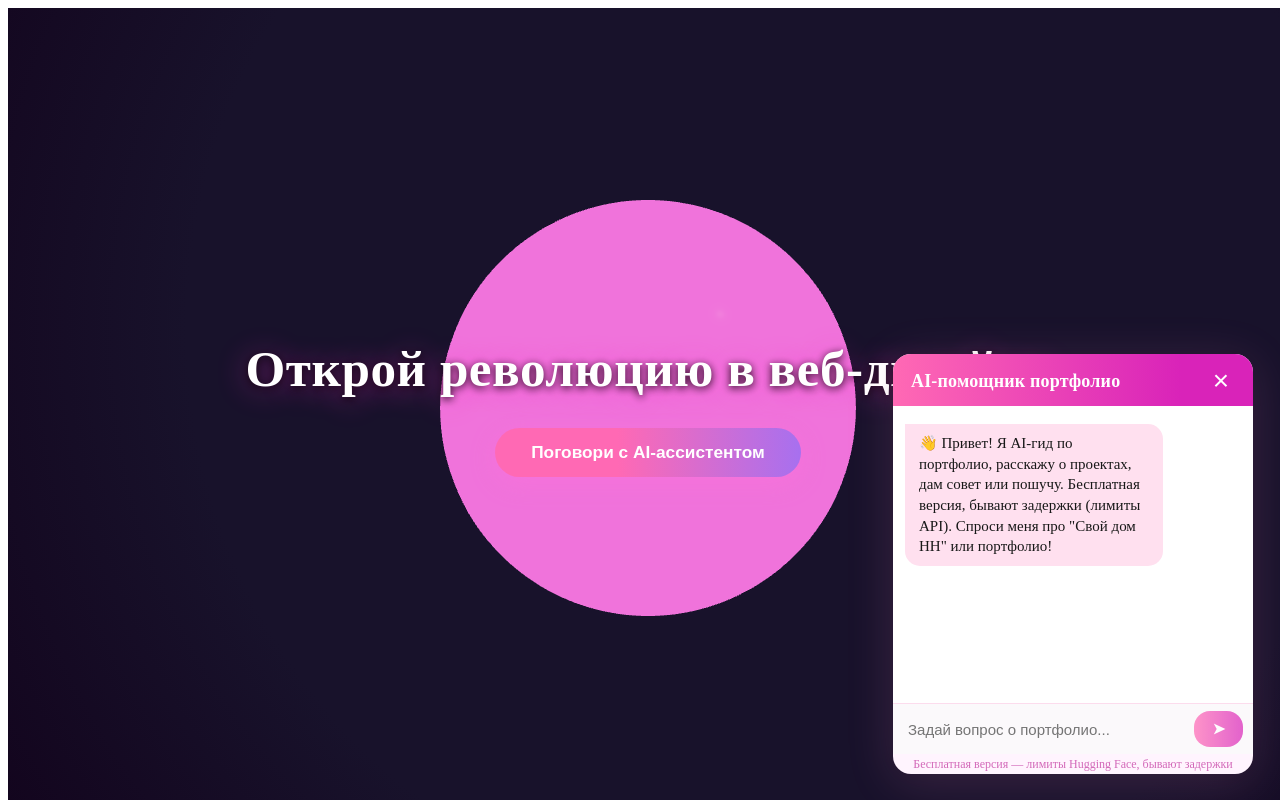
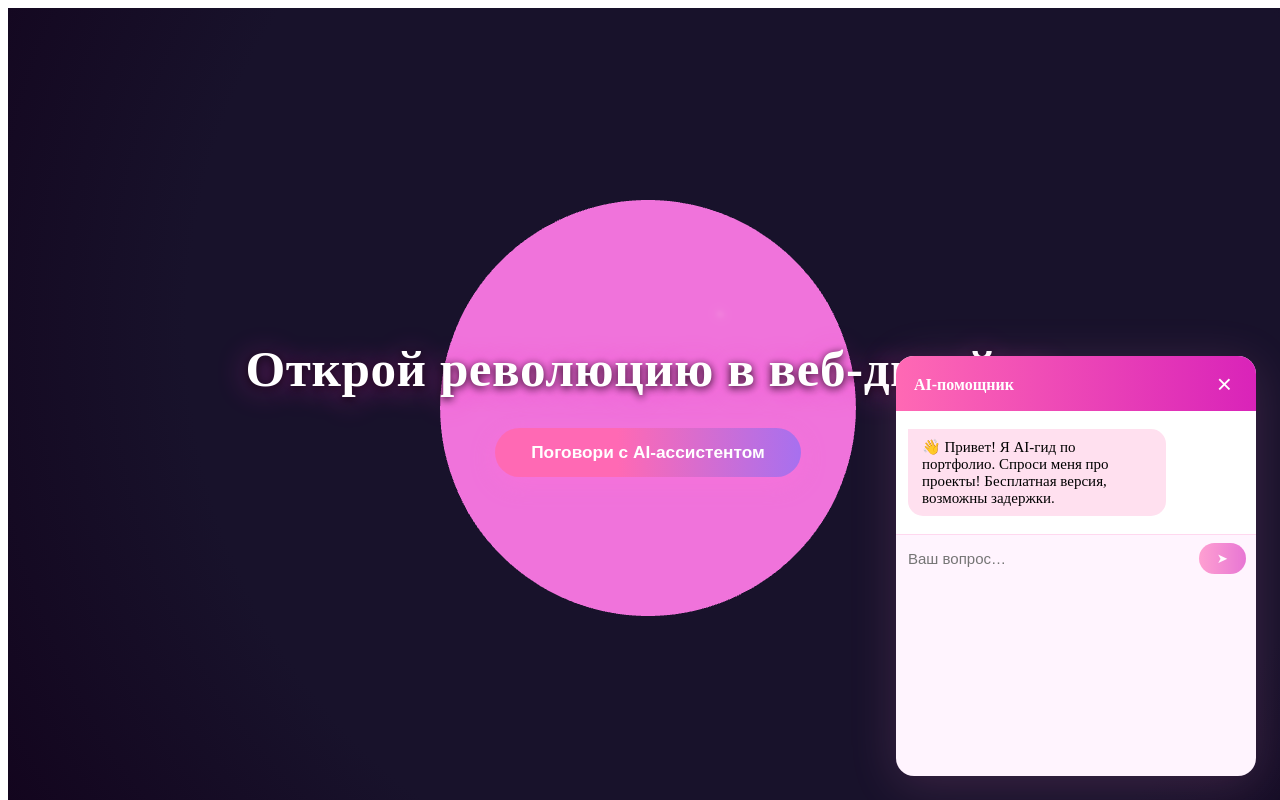
Before and after one commit to slavaaaaa88/VAY-, a React (Create React App) app: page / in a window 1280 px wide. Both pictures are taken after a click on the button "Поговори с AI-ассистентом". Shown: the top 800 px of the page. Built offline with nearby package versions, Linux system fonts and the light colour scheme.

Commit message:
Update AIChat.js

```diff
--- a/src/AIChat.js
+++ b/src/AIChat.js
@@ -3,253 +3,152 @@ import React, {
 } from "react";
 import axios from "axios";
 
-const apiUrl = "https://api-inference.huggingface.co/models/meta-llama/Llama-3.2-3B-Instruct";
-const systemPrompt = "Ты креативный AI-гид по портфолио веб-разработчика. Отвечай кратко, с юмором. Примеры: На 'покажи работы' — опиши галерею. На 'Свой дом НН' — 'Это проект о каркасных домах, ссылка: https://dom-svoi52.github.io/---52/'. Если вопрос не по теме, предложи спросить о портфолио.\n";
-const initialMsg = "👋 Привет! Я AI-гид по портфолио, расскажу о проектах, дам совет или пошучу. Бесплатная версия, бывают задержки (лимиты API). Спроси меня про \"Свой дом НН\" или портфолио!";
+const apiUrl =
+  "https://api-inference.huggingface.co/models/meta-llama/Llama-3.2-3B-Instruct";
+const systemPrompt =
+  "Ты креативный AI-гид по портфолио веб-разработчика. Отвечай кратко, с юмором. Примеры: На 'покажи работы' — опиши галерею. На 'Свой дом НН' — 'Это проект о каркасных домах, ссылка: https://dom-svoi52.github.io/---52/'. Если вопрос не по теме, предложи спросить о портфолио.\n";
+const initialMsg =
+  "👋 Привет! Я AI-гид по портфолио. Спроси меня про проекты! Бесплатная версия, возможны задержки.";
 
 const AIChat = forwardRef((props, ref) => {
   const [open, setOpen] = useState(false);
   const [showBubble, setShowBubble] = useState(false);
-  const [messages, setMessages] = useState([
-    { from: "bot", text: initialMsg },
-  ]);
+  const [messages, setMessages] = useState([{ from: "bot", text: initialMsg }]);
   const [input, setInput] = useState("");
   const [pending, setPending] = useState(false);
-  const inputRef = useRef(null);
+  const chatBoxRef = useRef();
+  const inputRef  = useRef();
 
-  // Делаем публичную функцию для открытия чата
+  /* доступ из Hero / Gallery */
   useImperativeHandle(ref, () => ({
-    openChat: () => setOpen(true),
+    openChat: () => setOpen(true)
   }), []);
 
+  /* глобальная функция, которой пользуется Gallery */
   useEffect(() => {
-    const t = setTimeout(() => setShowBubble(true), 1100);
+    window.aiChatSend = (txt) => {
+      setOpen(true);
+      setTimeout(() => {
+        setInput(txt);
+        document.getElementById('ai-chat-submit')?.click();   // имитация отправки
+      }, 200);
+    };
+    return () => delete window.aiChatSend;
+  }, []);
+
+  useEffect(() => {
+    const t = setTimeout(() => setShowBubble(true), 1000);
     return () => clearTimeout(t);
   }, []);
 
-  const chatBoxRef = useRef();
   useEffect(() => {
     if (open && chatBoxRef.current) {
       chatBoxRef.current.scrollTop = chatBoxRef.current.scrollHeight;
     }
   }, [messages, open]);
 
-  const onSend = async (e) => {
-    e.preventDefault();
-    if (!input.trim()) return;
-    setMessages((m) => [...m, { from: "user", text: input }]);
+  const send = async () => {
+    const text = input.trim();
+    if (!text) return;
+    setMessages(m => [...m, { from: 'user', text }]);
     setPending(true);
     setInput("");
-
     try {
-      const response = await axios.post(
+      const res = await axios.post(
         apiUrl,
-        {
-          inputs: systemPrompt + input,
-          parameters: { max_new_tokens: 150, temperature: 0.7 },
-        },
-        {
-          headers: {
-            Authorization: `Bearer ${process.env.REACT_APP_HF_API_KEY}`,
-            "Content-Type": "application/json",
-          },
-        }
+        { inputs: systemPrompt + text, parameters: { max_new_tokens: 150, temperature: 0.7 } },
+        { headers: { Authorization: `Bearer ${process.env.REACT_APP_HF_API_KEY}` } }
       );
-      let answer =
-        response?.data?.generated_text ||
-        (Array.isArray(response?.data) && response.data[0]?.generated_text);
-      if (!answer) answer = "Ответ не получен.";
-      setMessages((m) => [...m, { from: "bot", text: answer.trim() }]);
-    } catch (err) {
-      setMessages((m) => [
-        ...m,
-        {
-          from: "bot",
-          text: "Лимит запросов Hugging Face, попробуй позже! 🤖",
-        },
-      ]);
+      const answer =
+        res?.data?.generated_text ||
+        (Array.isArray(res.data) && res.data[0]?.generated_text) ||
+        "Ответ не получен.";
+      setMessages(m => [...m, { from: 'bot', text: answer.trim() }]);
+    } catch {
+      setMessages(m => [...m, { from: 'bot', text: 'Лимит Hugging Face, попробуй позже!'}]);
     }
     setPending(false);
   };
 
-  const isMobile = window.innerWidth < 700 || window.matchMedia("(max-width:700px)").matches;
+  const isMobile = window.innerWidth < 700;
 
   if (!showBubble) return null;
 
   return (
     <>
-      <div
-        style={{
-          position: "fixed",
-          right: 19,
-          bottom: 20,
-          zIndex: 1000,
-          display: open || isMobile ? "none" : "block",
-          backdropFilter: 'blur(0.5px)'
-        }}
-      >
+      {/* плавающая кнопка 💬 */}
+      <div style={{
+        position:'fixed', right:20, bottom:20, zIndex:1000,
+        display: open || isMobile ? 'none' : 'block'
+      }}>
         <button
-          aria-label="Открыть чат"
+          onClick={() => setOpen(true)}
           style={{
-            background: "linear-gradient(135deg,#ff69b4,#bd36ad 80%)",
-            color: "#fff",
-            border: "none",
-            borderRadius: "50%",
-            width: 54,
-            height: 54,
-            boxShadow: "0 4px 20px #d14bdb5a",
-            fontSize: 26,
-            cursor: "pointer",
+            width:56, height:56, borderRadius:'50%', border:'none',
+            background:'linear-gradient(135deg,#ff69b4,#bd36ad)',
+            color:'#fff', fontSize:26, cursor:'pointer',
+            boxShadow:'0 4px 20px #d14bdb5a'
           }}
-          onClick={() => setOpen(true)}
         >
           💬
         </button>
       </div>
 
+      {/* окно чата */}
       {open && (
-        <div
-          style={{
-            position: "fixed",
-            right: isMobile ? 3 : 27,
-            bottom: isMobile ? 4 : 26,
-            width: isMobile ? "98vw" : 360,
-            maxWidth: "100vw",
-            background: "#fff4fe",
-            borderRadius: 18,
-            boxShadow: "0px 8px 48px #ff88d029, 0 2px 15px #0002",
-            zIndex: 1200,
-            display: "flex",
-            flexDirection: "column",
-            height: isMobile ? "65vh" : 420,
-            minHeight: 320,
-            transition: "opacity 0.16s",
-          }}
-        >
-          <div
-            style={{
-              padding: "12px 18px 10px 18px",
-              borderTopLeftRadius: 18,
-              borderTopRightRadius: 18,
-              background: "linear-gradient(90deg,#ff69b4,#d923b9 80%)",
-              color: "#fff",
-              fontWeight: 700,
-              display: "flex",
-              alignItems: "center",
-              justifyContent: "space-between",
-              fontSize: 18,
-              letterSpacing: ".01em"
-            }}
-          >
-            AI-помощник портфолио
-            <button
-              aria-label="Закрыть чат"
-              onClick={() => setOpen(false)}
-              style={{
-                background: "none",
-                border: "none",
-                color: "#fff",
-                fontSize: 28,
-                cursor: "pointer",
-                marginLeft: 11,
-                lineHeight: 1
-              }}
-            >
-              ×
-            </button>
+        <div style={{
+          position:'fixed', right:isMobile?4:24, bottom:isMobile?4:24,
+          width:isMobile?'96vw':360, height:isMobile?'65vh':420,
+          background:'#fff4fe', borderRadius:18, zIndex:1200,
+          boxShadow:'0 8px 48px #ff88d029'
+        }}>
+          {/* header */}
+          <div style={{
+            background:'linear-gradient(90deg,#ff69b4,#d923b9)',
+            color:'#fff', padding:'12px 18px 10px', fontWeight:700,
+            borderTopLeftRadius:18, borderTopRightRadius:18,
+            display:'flex', justifyContent:'space-between', alignItems:'center'
+          }}>
+            AI-помощник
+            <button onClick={() => setOpen(false)}
+              style={{background:'none',border:'none',color:'#fff',fontSize:26,cursor:'pointer'}}>×</button>
           </div>
-          <div
-            ref={chatBoxRef}
-            style={{
-              flex: 1,
-              padding: "12px 12px 8px 12px",
-              overflowY: "auto",
-              background: "#fff",
-              scrollBehavior: "smooth"
-            }}
-          >
-            {messages.map((m, i) => (
-              <div
-                key={i}
-                style={{
-                  margin: "6px 0",
-                  textAlign: m.from === "bot" ? "left" : "right",
-                }}
-              >
-                <div
-                  style={{
-                    display: "inline-block",
-                    background: m.from === "bot" ? "#ffe0ef" : "#e7f4ff",
-                    color: "#181818",
-                    borderRadius: m.from === "bot"
-                      ? "0 15px 15px 15px"
-                      : "15px 0 15px 15px",
-                    padding: "9px 14px",
-                    maxWidth: 230,
-                    fontSize: 15,
-                    lineHeight: 1.38,
-                    wordBreak: "break-word",
-                  }}
-                >
-                  {m.text}
-                </div>
+
+          {/* сообщения */}
+          <div ref={chatBoxRef}
+               style={{flex:1,overflowY:'auto',padding:'12px',background:'#fff'}}>
+            {messages.map((m,i)=>(
+              <div key={i} style={{margin:'6px 0',textAlign:m.from==='bot'?'left':'right'}}>
+                <div style={{
+                  display:'inline-block', maxWidth:230,
+                  background:m.from==='bot'?'#ffe0ef':'#e7f4ff',
+                  borderRadius:m.from==='bot'?'0 15px 15px 15px':'15px 0 15px 15px',
+                  padding:'9px 14px',fontSize:15,wordBreak:'break-word'
+                }}>{m.text}</div>
               </div>
             ))}
-            {pending && (
-              <div style={{ color: "#999", fontSize: 14, marginTop: 8 }}>
-                AI думает...
-              </div>
-            )}
+            {pending && <div style={{color:'#999',fontSize:14}}>AI думает…</div>}
           </div>
-          <form
-            onSubmit={onSend}
-            style={{
-              display: "flex",
-              borderTop: "1px solid #ff69b432",
-              padding: "7px 10px",
-              background: "#fbf9fb",
-              alignItems: "center",
-            }}
-          >
+
+          {/* ввод */}
+          <form onSubmit={(e)=>{e.preventDefault();send();}}
+                style={{display:'flex',padding:'8px 10px',borderTop:'1px solid #ff69b432'}}>
             <input
+              value={input}
               ref={inputRef}
-              value={input}
-              autoComplete="off"
-              onChange={(e) => setInput(e.target.value)}
-              placeholder="Задай вопрос о портфолио..."
-              disabled={pending}
-              maxLength={150}
+              onChange={(e)=>setInput(e.target.value)}
+              placeholder="Ваш вопрос…"
+              style={{flex:1,border:'none',outline:'none',fontSize:15,background:'transparent'}}
+            />
+            <button id="ai-chat-submit" type="submit" disabled={pending||!input.trim()}
               style={{
-                flex: 1,
-                border: "none",
-                outline: "none",
-                background: "transparent",
-                fontSize: 15,
-                padding: "7px 5px",
-              }}
-            />
-            <button
-              type="submit"
-              disabled={pending || !input.trim()}
-              style={{
-                border: "none",
-                background: "linear-gradient(90deg,#ff69b4,#d923b9)",
-                color: "#fff",
-                fontWeight: 700,
-                padding: "9px 18px",
-                borderRadius: 16,
-                marginLeft: 6,
-                fontSize: 15,
-                cursor: pending ? "not-allowed" : "pointer",
-                opacity: pending || !input.trim() ? 0.7 : 1,
-              }}
-            >
+                marginLeft:6,padding:'8px 18px',border:'none',borderRadius:16,
+                background:'linear-gradient(90deg,#ff69b4,#d923b9)',color:'#fff',
+                cursor:pending?'not-allowed':'pointer',opacity:pending||!input.trim()?0.6:1
+              }}>
               ➤
             </button>
           </form>
-          <div style={{ fontSize: 12, color: "#d369b9", textAlign: "center", margin: "3px 0 2px" }}>
-            Бесплатная версия — лимиты Hugging Face, бывают задержки
-          </div>
         </div>
       )}
     </>
```
